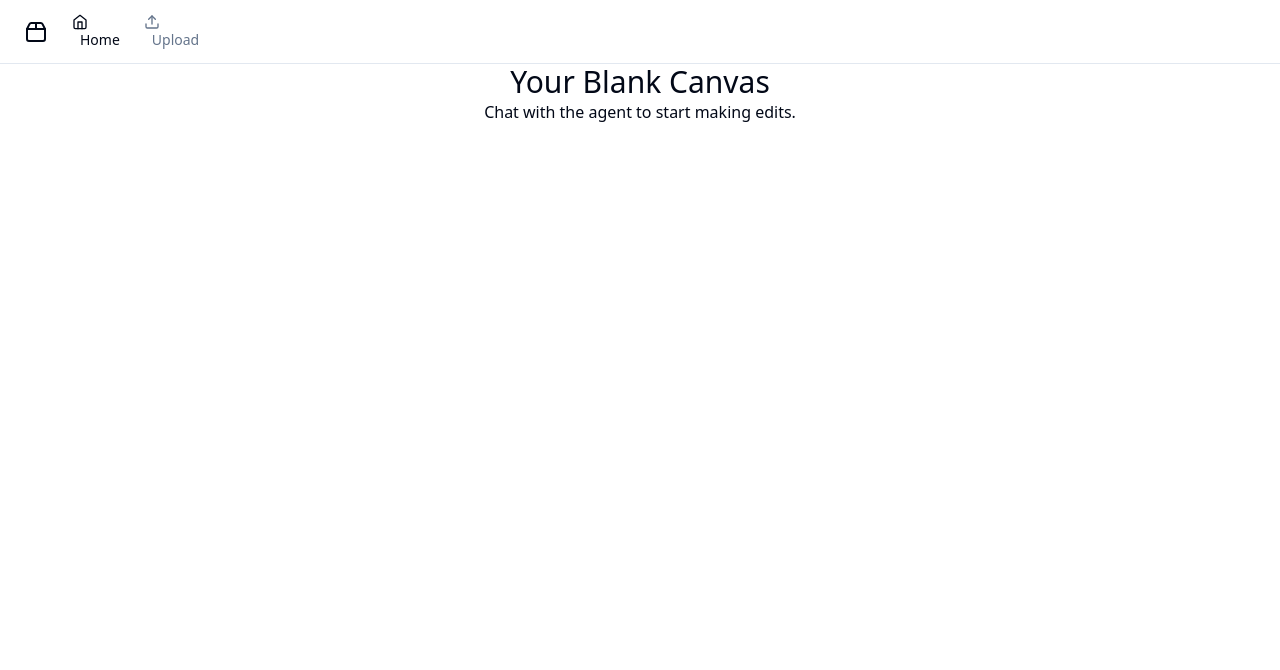
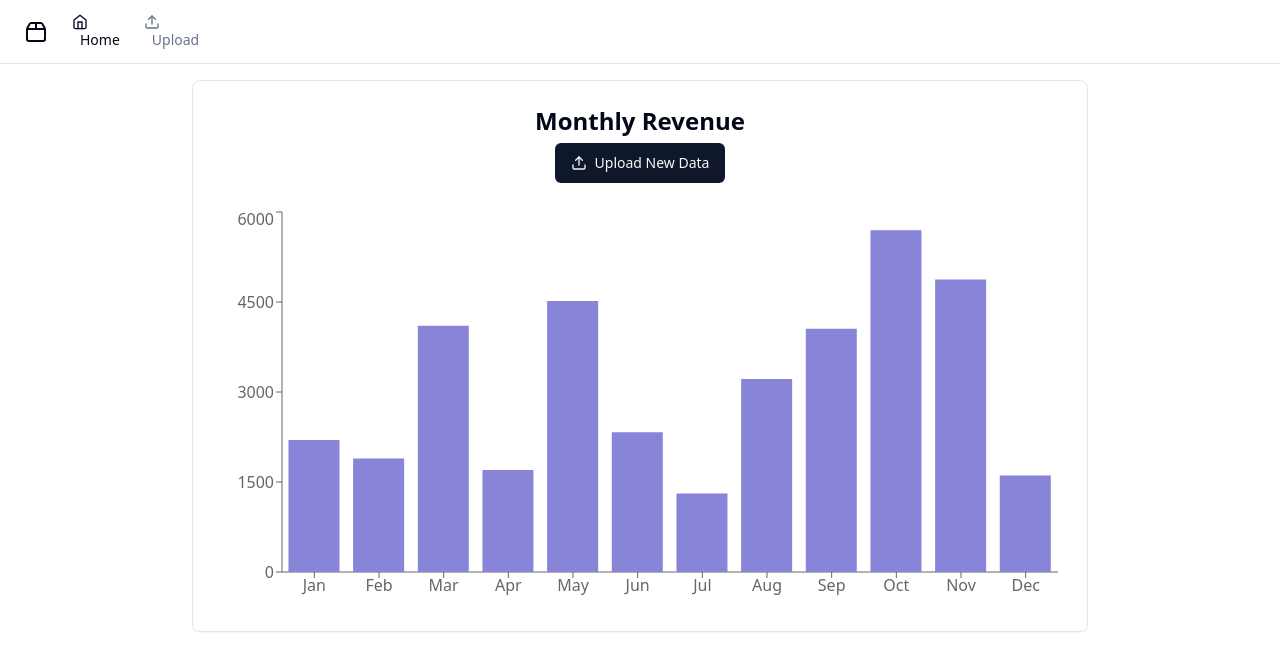
Before and after one commit to GPT-Engineer-App/csv-upload-viewer, a React (Vite) app: page / in a window 1280 px wide. Shown: the top 670 px of the page. Built offline with nearby package versions, Linux system fonts and the light colour scheme.

Commit message:
GPT Engineer Update

```diff
--- a/src/pages/Index.jsx
+++ b/src/pages/Index.jsx
@@ -1,10 +1,58 @@
-// Update this page (the content is just a fallback if you fail to update the page)
+import React, { useState } from 'react';
+import { BarChart, Bar, XAxis, YAxis, ResponsiveContainer } from 'recharts';
+import { Card, CardHeader, CardContent } from '@/components/ui/card';
+import { Button } from '@/components/ui/button';
+import { Upload } from 'lucide-react';
+import { Alert, AlertDescription } from '@/components/ui/alert';
+
+const generateData = () => [...Array(12)].map((_, i) => ({
+  month: ["Jan", "Feb", "Mar", "Apr", "May", "Jun", "Jul", "Aug", "Sep", "Oct", "Nov", "Dec"][i],
+  revenue: Math.floor(Math.random() * 5000) + 1000
+}));
 
 const Index = () => {
+  const [data, setData] = useState(generateData());
+  const [uploadStatus, setUploadStatus] = useState(null);
+
+  const handleUpload = () => {
+    // Simulating an upload process
+    setUploadStatus('uploading');
+    setTimeout(() => {
+      setData(generateData()); // Regenerate data to simulate new data being loaded
+      setUploadStatus('success');
+      setTimeout(() => setUploadStatus(null), 3000); // Clear status after 3 seconds
+    }, 1500);
+  };
+
   return (
-    <div className="text-center">
-      <h1 className="text-3xl">Your Blank Canvas</h1>
-      <p>Chat with the agent to start making edits.</p>
+    <div className="container mx-auto p-4">
+      <Card className="w-full max-w-4xl mx-auto">
+        <CardHeader className="flex justify-between items-center">
+          <h2 className="text-2xl font-bold">Monthly Revenue</h2>
+          <Button onClick={handleUpload} disabled={uploadStatus === 'uploading'}>
+            <Upload className="mr-2 h-4 w-4" /> Upload New Data
+          </Button>
+        </CardHeader>
+        <CardContent>
+          {uploadStatus === 'uploading' && (
+            <Alert className="mb-4">
+              <AlertDescription>Uploading new data...</AlertDescription>
+            </Alert>
+          )}
+          {uploadStatus === 'success' && (
+            <Alert className="mb-4">
+              <AlertDescription>New data uploaded successfully!</AlertDescription>
+            </Alert>
+          )}
+          <ResponsiveContainer width="100%" height={400}>
+            <BarChart data={data}>
+              <XAxis dataKey="month" />
+              <YAxis />
+              <Bar dataKey="revenue" fill="#8884d8" />
+            </BarChart>
+          </ResponsiveContainer>
+        </CardContent>
+      </Card>
     </div>
   );
 };
```
